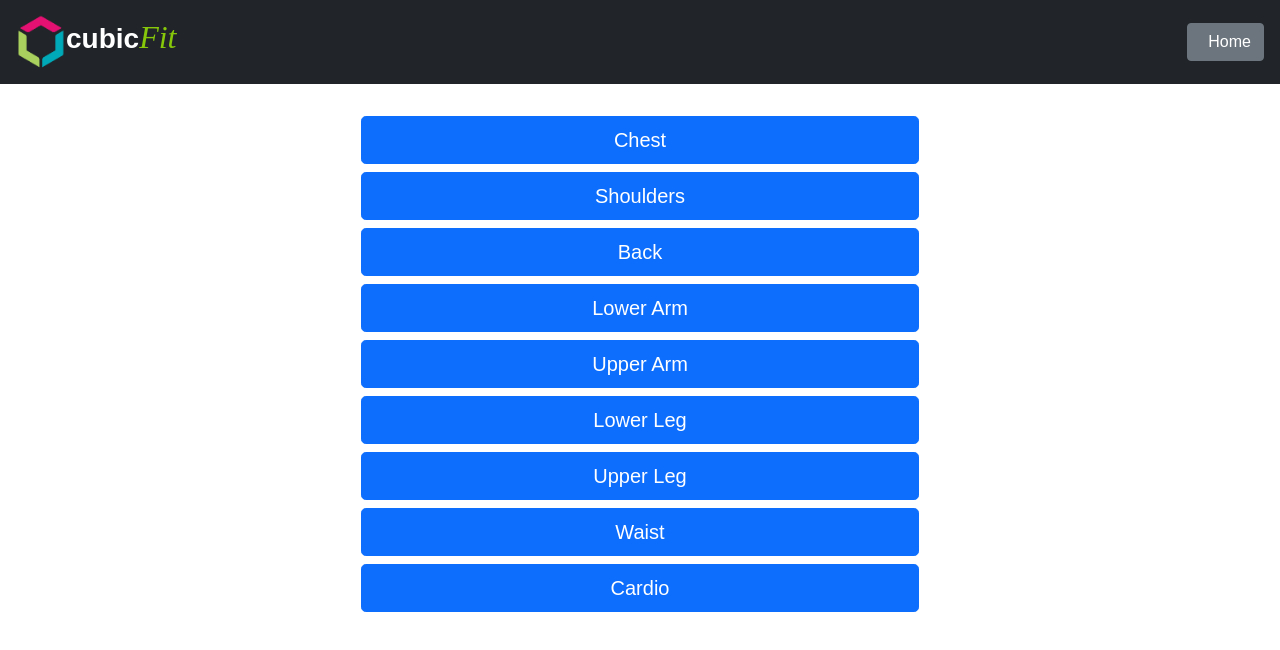
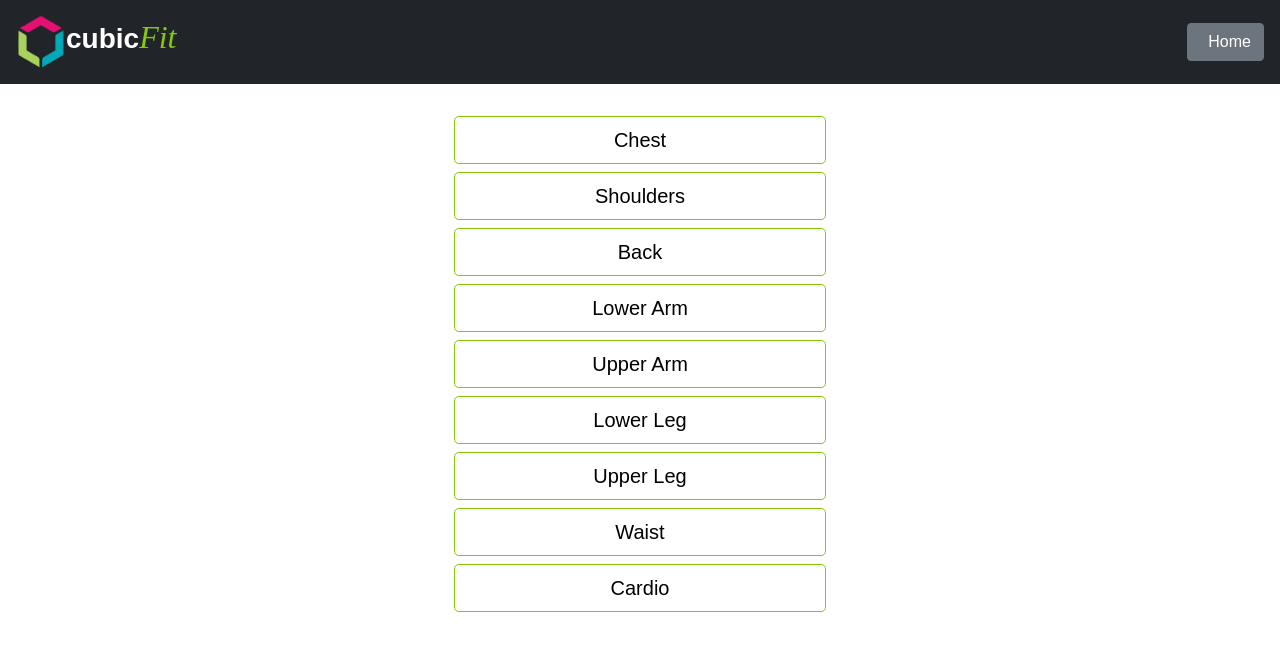
Before and after one commit to LiLiSav/ExerciseApp, an Angular app: page /dashboard in a window 1280 px wide. Shown: the top 650 px of the page. Built offline with nearby package versions, Linux system fonts and the light colour scheme; some icons are missing.

Commit message:
Minor styling for the dashboard

```diff
--- a/src/app/dashboard/dashboard.component.html
+++ b/src/app/dashboard/dashboard.component.html
@@ -1,6 +1,8 @@
 <div (click)="bellClick()" class="ringing-bell">
   <i class='fa fa-bell faa-ring animated fa-5x'></i>
 </div>
-<div *ngFor="let bodyPart of bodyParts" class="d-grid gap-2 col-6 my-2 mx-auto">
-  <button type="button" class="btn btn-primary btn-lg" (click)="assignMuscle(bodyPart)" [routerLink]="'/exercises'">{{bodyPart.label}}</button>
+<div *ngFor="let bodyPart of bodyParts" class="d-grid gap-2 col-4 my-2 mx-auto">
+  <button type="button" class="btn btn-outline-primary btn-lg" (click)="assignMuscle(bodyPart)" [routerLink]="'/exercises'">
+    {{bodyPart.label}}
+  </button>
 </div>
--- a/src/app/dashboard/dashboard.component.scss
+++ b/src/app/dashboard/dashboard.component.scss
@@ -9,6 +9,18 @@ body {
 .faa-ring {
   color: #87c80a;
 }
+
+.btn-outline-primary {
+  border-color: #87c80a;
+  color: black;
+
+}
+.btn-outline-primary:hover, .btn-primary:focus, .btn-primary:active, .btn-primary.active, .open > .dropdown-toggle.btn-primary {
+  border-color: #87c80a;
+  color: black;
+  background-color: #87c80a;
+}
+
 
 @-webkit-keyframes ring {
   0% {
```
